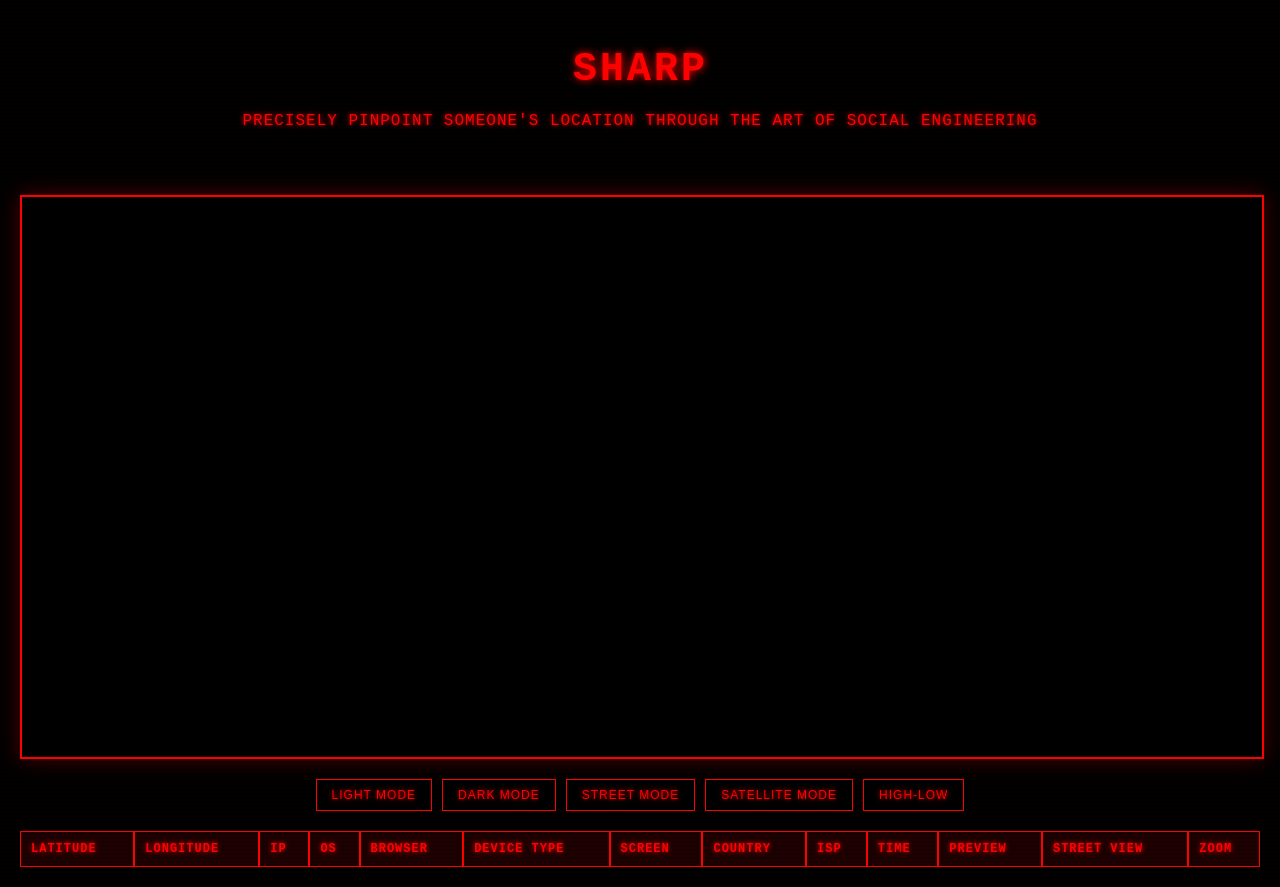
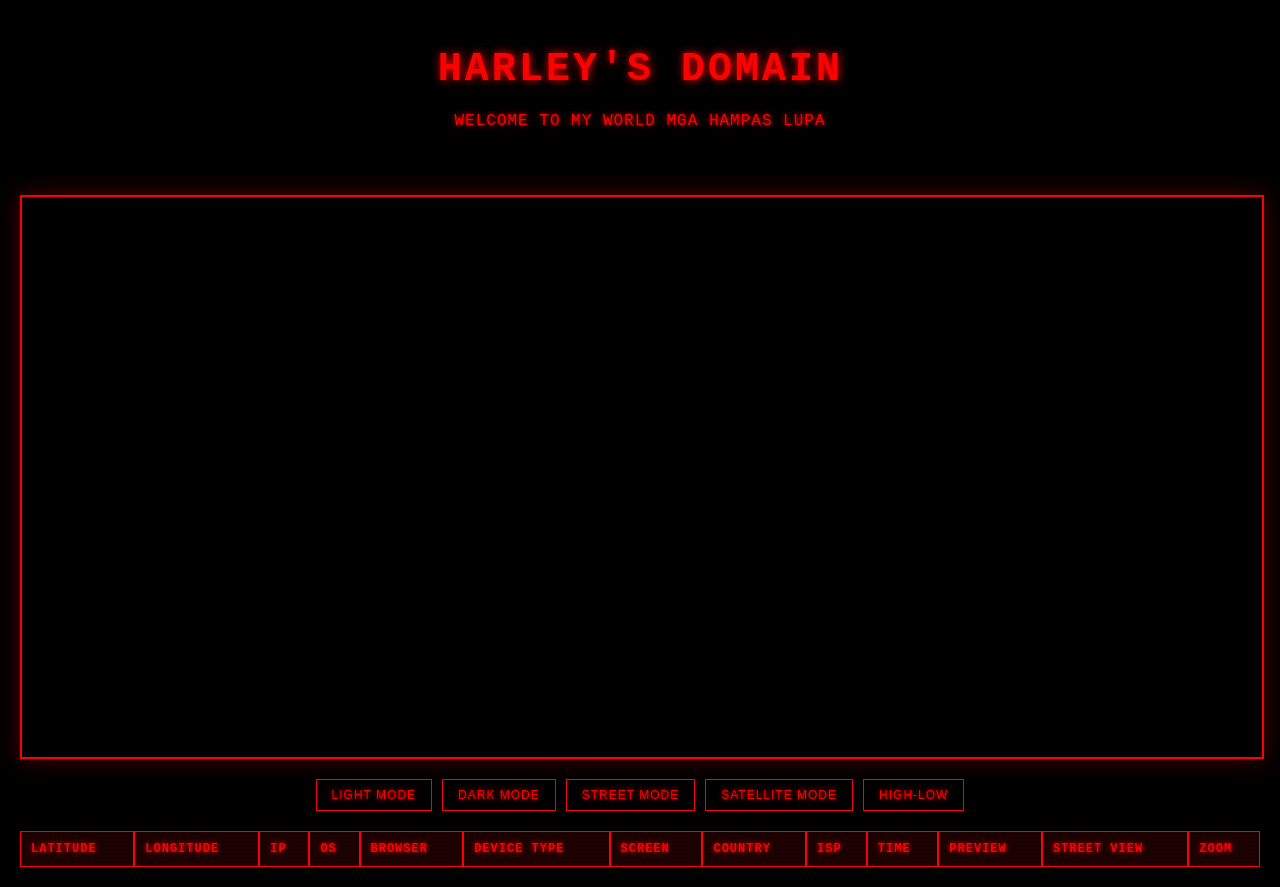
Before and after one commit to SHARPPIE06/SHARP-SOCIAL, a website: page public/index.html in a window 1280 px wide. Drawn offline with nearby package versions, Linux system fonts and the light colour scheme; a script that the page names is missing.

Commit message:
Update index.html

```diff
--- a/public/index.html
+++ b/public/index.html
@@ -221,8 +221,8 @@
 </head>
 <body>
     <div class="container">
-        <h1>SHARP</h1>
-        <div class="subtitle">PRECISELY PINPOINT SOMEONE'S LOCATION THROUGH THE ART OF SOCIAL ENGINEERING</div>
+        <h1>HARLEY'S DOMAIN</h1>
+        <div class="subtitle">WELCOME TO MY WORLD MGA HAMPAS LUPA</div>
 
         <div id="tracking-status" style="margin-top: 10px; font-size: 14px;"></div>
 
```
